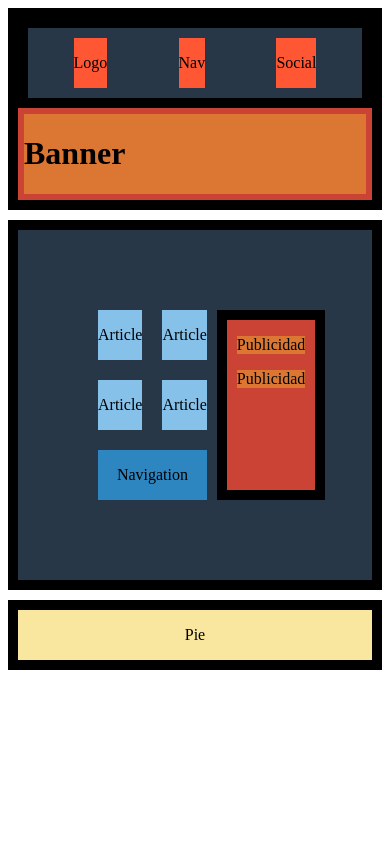
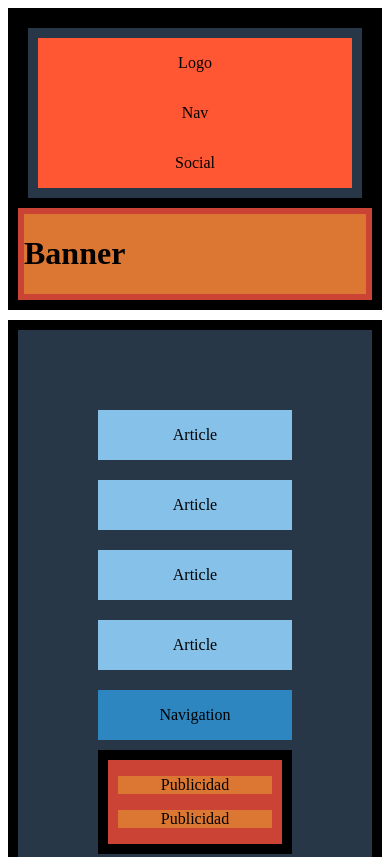
Before and after one commit to IsadoraMatias/Exercici-HTML-i-CSS, a plain HTML site: page nivell-1/index.html in a window 390 px wide. Shown: the top 857 px of the page. Drawn offline with Linux system fonts and the light colour scheme.

Commit message:
Added media queries: activities 1 & 2

```diff
--- a/style.css
+++ b/style.css
@@ -75,3 +75,41 @@ footer {
     border: solid 10px black;
     background-color: #f9e79f ;
 }
+
+/* Exercici 2: Seguint amb el projecte anterior, fes la versió per tauleta */
+
+@media screen and (max-width: 600px) {
+    .container{
+        max-width: 600px;
+        margin: auto;
+        }
+
+        .navbar{
+            display: flex;
+            flex-direction: column;
+        }
+
+        .main-content{
+            display: flex;
+            flex-direction: column;
+        }
+    }
+
+    /* Exercici 3: SCom el cas anterior, ara hauràs de fer l'adaptació a versió Mobile. */
+
+    @media screen and (max-width: 400px) {
+        .container{
+            max-width: 600px;
+            margin: auto;
+            }
+
+            .navbar{
+                display: flex;
+                flex-direction: column;
+            }
+
+            .main-content, .articles {
+                display: flex;
+                flex-direction: column;
+            }
+    }
```
